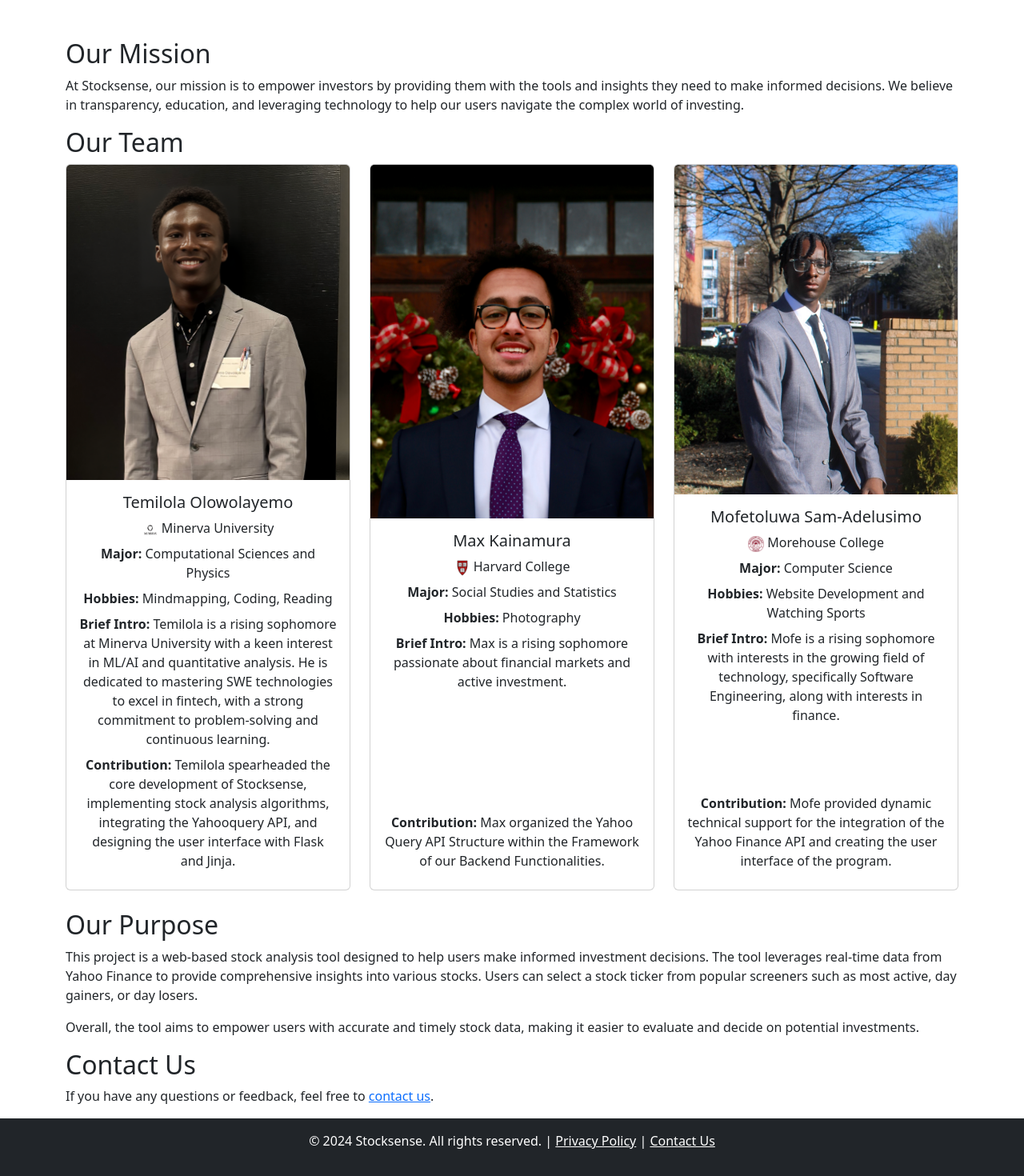
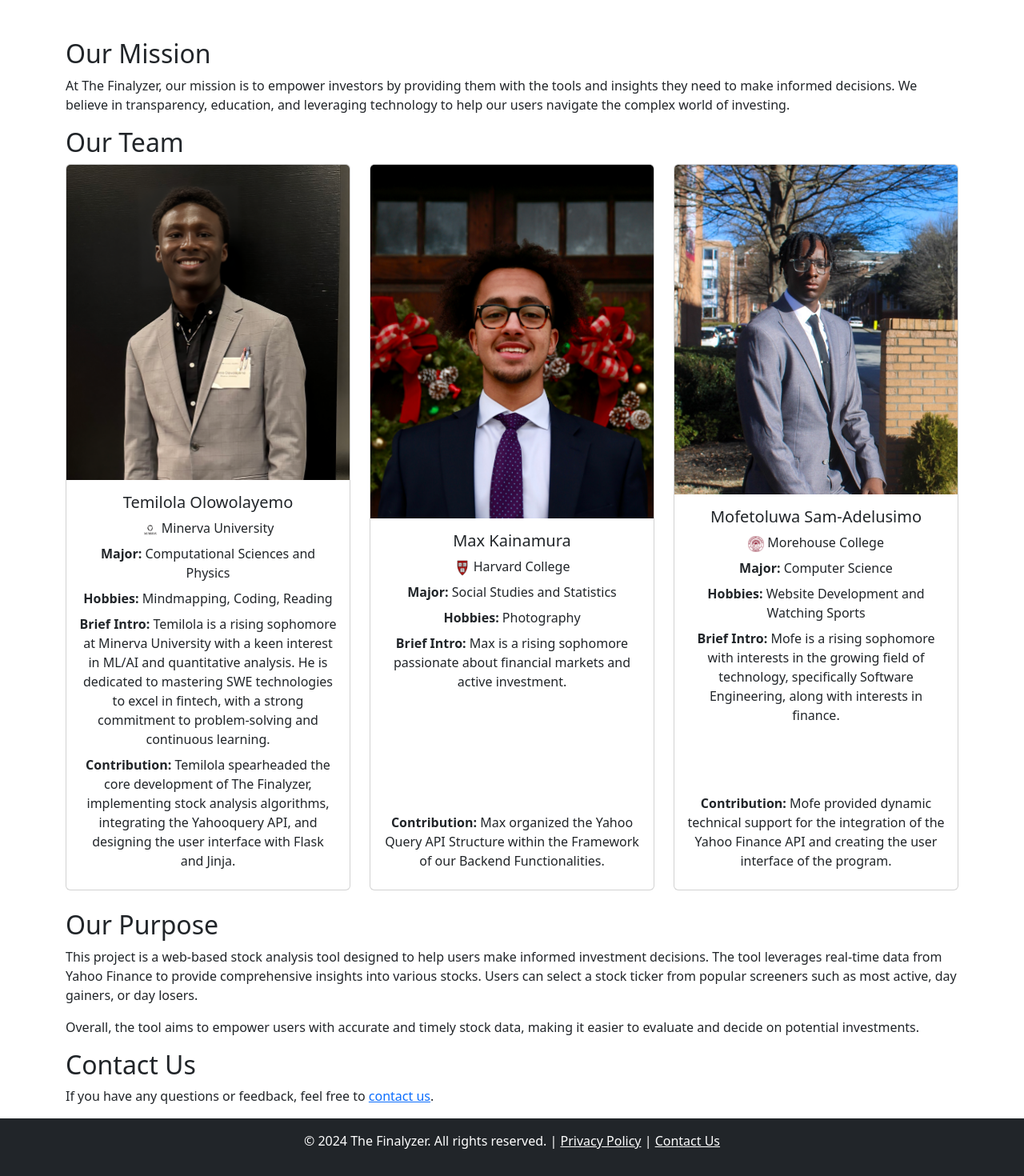
Before and after one commit to Temilola23/The-Finalyzer, a Flask app: page /about in a window 1280 px wide. Shown: the part 179-1649 px from the top of the page at 80% size. Run offline with Flask 3, Linux system fonts and the light colour scheme.

Commit message:
Update about.html

```diff
--- a/final/templates/about.html
+++ b/final/templates/about.html
@@ -63,7 +63,7 @@
     <!-- Section for company's mission -->
     <section>
       <h2>Our Mission</h2>
-      <p>At Stocksense, our mission is to empower investors by providing them with the tools and insights they need to make informed decisions. We believe in transparency, education, and leveraging technology to help our users navigate the complex world of investing.</p>
+      <p>At The Finalyzer, our mission is to empower investors by providing them with the tools and insights they need to make informed decisions. We believe in transparency, education, and leveraging technology to help our users navigate the complex world of investing.</p>
     </section>
 
     <!-- Section for team members -->
@@ -79,7 +79,7 @@
               <p><strong>Major:</strong> Computational Sciences and Physics</p>
               <p><strong>Hobbies:</strong> Mindmapping, Coding, Reading</p>
               <p><strong>Brief Intro:</strong> Temilola is a rising sophomore at Minerva University with a keen interest in ML/AI and quantitative analysis. He is dedicated to mastering SWE technologies to excel in fintech, with a strong commitment to problem-solving and continuous learning.</p>
-              <p><strong>Contribution:</strong> Temilola spearheaded the core development of Stocksense, implementing stock analysis algorithms, integrating the Yahooquery API, and designing the user interface with Flask and Jinja.</p>
+              <p><strong>Contribution:</strong> Temilola spearheaded the core development of The Finalyzer, implementing stock analysis algorithms, integrating the Yahooquery API, and designing the user interface with Flask and Jinja.</p>
             </div>
           </div>
         </div>
@@ -128,7 +128,7 @@
 
   <!-- Footer section -->
   <footer class="text-center py-3 bg-dark text-white">
-    <p>&copy; 2024 Stocksense. All rights reserved. | <a href="{{ url_for('privacy_policy') }}" class="text-white">Privacy Policy</a> | <a href="{{ url_for('contact') }}" class="text-white">Contact Us</a></p>
+    <p>&copy; 2024 The Finalyzer. All rights reserved. | <a href="{{ url_for('privacy_policy') }}" class="text-white">Privacy Policy</a> | <a href="{{ url_for('contact') }}" class="text-white">Contact Us</a></p>
   </footer>
 
   <!-- Bootstrap JS for responsive behavior -->
```
